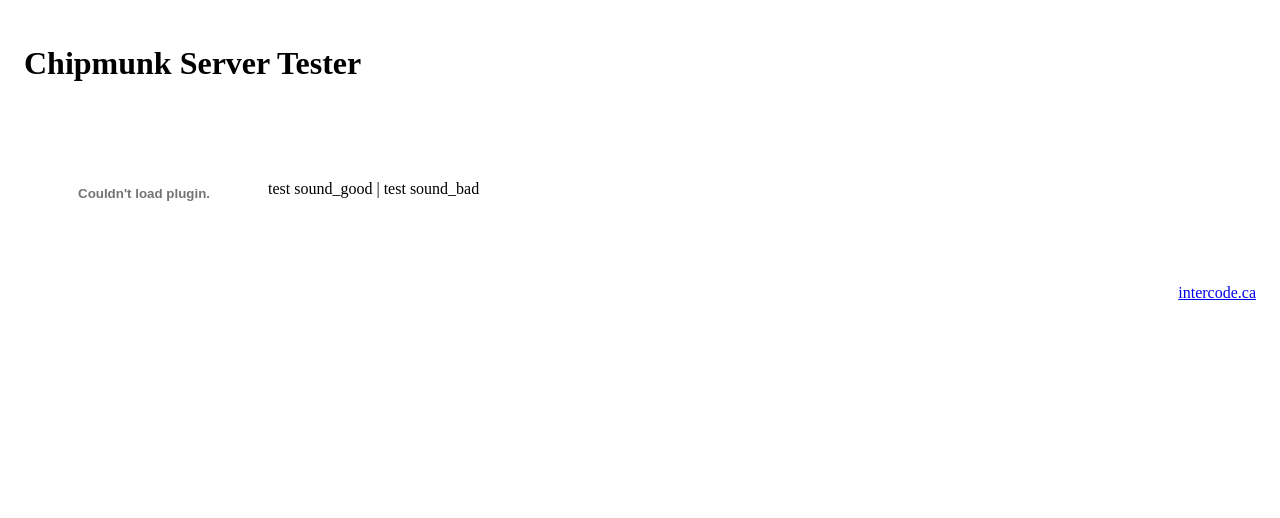
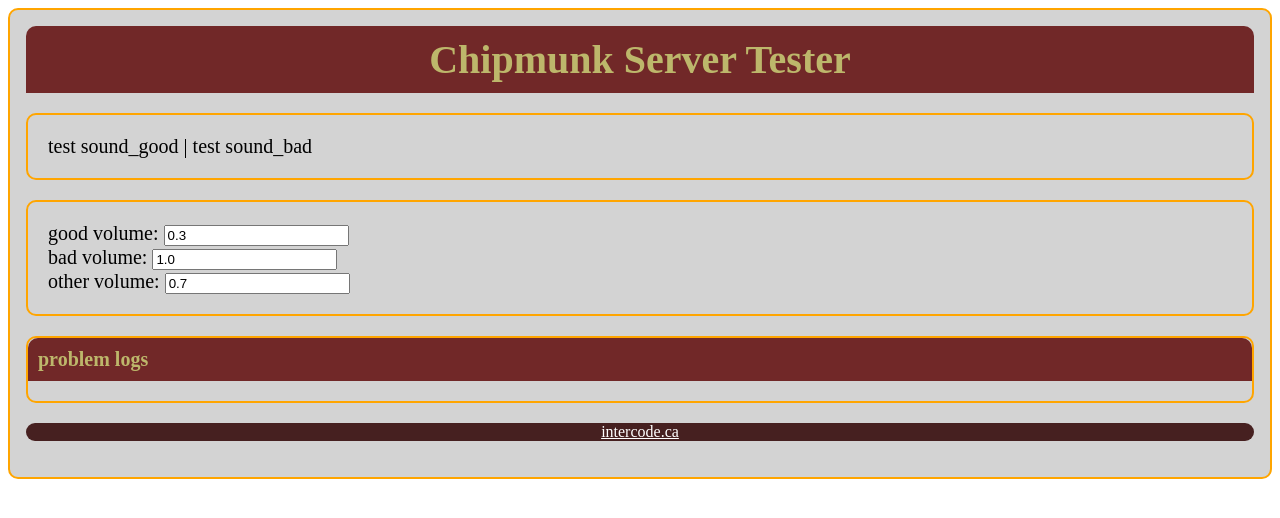
Before and after one commit to brampta/Chimpmonk-Server-Tester, a PHP site: page / in a window 1280 px wide. Shown: the top 518 px of the page. Run offline with PHP 8.4, Linux system fonts and the light colour scheme.

Commit message:
added volumes and crazy styling

```diff
--- /dev/null
+++ b/css.css
@@ -0,0 +1,55 @@
+.dashcontainer{
+    padding:16px;
+    vertical-align: top;
+    display: block;
+    border-radius: 10px;
+    background-color: lightgrey;
+    border: 2px solid orange;
+    display: block;
+    margin-bottom: 20px;
+}
+.dashtitle {
+    background-color: #712828;
+    display: block;
+    margin: 0;
+    margin-bottom: 20px;
+    font-size: 40px;
+    color: darkkhaki;
+    padding: 10px;
+    border-top-left-radius: 10px;
+    border-top-right-radius: 10px;
+    text-align: center;
+}
+.dashsubtitle {
+    font-size: 20px;
+    text-align: left;
+}
+.dashbuttons {
+    font-size: 20px;
+    border-radius: 10px;
+    background-color: lightgrey;
+    border: 2px solid orange;
+    display: block;
+    margin-bottom: 20px;
+    padding: 20px;
+}
+.dashlogs {
+    border-radius: 10px;
+    background-color: lightgrey;
+    border: 2px solid orange;
+    display: block;
+    margin-bottom: 20px;
+}
+#problogs {
+
+}
+.interfooter {
+    text-align:center;
+    border-radius: 10px;
+    background-color: #462020;
+    display: block;
+    margin-bottom: 20px;
+}
+.interfooter a {
+    color: white;
+}
--- a/index.php
+++ b/index.php
@@ -8,39 +8,45 @@ var test_DB = <?php echo $test_DB; ?>;
 var max_items_in_processlist = <?php echo $max_items_in_processlist; ?>;
 var alarm_after_how_many_bad_connections = <?php echo $alarm_after_how_many_bad_connections; ?>;
 </script>
-<script type="text/javascript" src="scripts.js"></script>
+
+
+<link rel="stylesheet" href="css.css">
 </head>
 <body>
-        <div style="padding:16px;">
+        <div class="dashcontainer">
 
 
-            <h1>Chipmunk Server Tester</h1>
-
-            <object classid="clsid:d27cdb6e-ae6d-11cf-96b8-444553540000" codebase="http://fpdownload.macromedia.com/pub/shockwave/cabs/flash/swflash.cab#version=8,0,0,0" width="240" height="180" id="simpleBroadcaster" align="middle" style="z-index:10000;">
-                <param name="allowScriptAccess" value="always" />
-
-                <param name="movie" value="server_tester.swf?v=1.04" />
-                <param name="loop" value="false" />
-                <param name="quality" value="high" />
-                <param name="bgcolor" value="#000000" />
-                <param name="allowFullScreen" value="true" />
-                <param name="wmode" value="transparent" />
-                <embed style="z-index:10000;" src="server_tester.swf?v=1.02" loop="false" quality="high" bgcolor="#000000" width="240" height="180" name="simpleBroadcaster"  align="middle" allowScriptAccess="always" type="application/x-shockwave-flash" pluginspage="http://www.macromedia.com/go/getflashplayer" allowFullScreen="true" wmode="transparent"></embed>
-            </object>
+            <h1 class="dashtitle">Chipmunk Server Tester</h1>
 
 
+            <div class="dashbuttons">
+                <a onclick="makesound('sound_good')" style="cursor:pointer;">test sound_good</a>
+                | <a onclick="makesound('sound_bad')" style="cursor:pointer;">test sound_bad</a>
+            </div>
+
+            <div class="dashbuttons">
+                good volume: <input type="number" id="vol_good" class="vol" value="0.3" step=".1" onchange=""><br>
+                bad volume: <input type="number" id="vol_bad" class="vol" value="1.0" step=".1"><br>
+                other volume: <input type="number" id="vol_other" class="vol" value="0.7" step=".1"><br>
+            </div>
+
+            <div class="dashlogs">
+                <h4 class="dashtitle dashsubtitle">problem logs</h4>
+                <div id="problogs"></div>
+            </div>
 
 
+            <div class="interfooter"><a href="http://intercode.ca/">intercode.ca</a></div>
+
+        </div>
 
 
-            <a onclick="makesound('sound_good')" style="cursor:pointer;">test sound_good</a> | <a onclick="makesound('sound_bad')" style="cursor:pointer;">test sound_bad</a>
+        <!-- jQuery -->
+        <link rel="stylesheet" href="//code.jquery.com/ui/1.13.2/themes/base/jquery-ui.css">
+        <script src="https://code.jquery.com/jquery-3.6.0.js"></script>
+        <script src="https://code.jquery.com/ui/1.13.2/jquery-ui.js"></script>
 
+        <script type="text/javascript" src="scripts.js"></script>
 
-            <div id="problogs"></div>
-
-
-            <div style="text-align:right;"><a href="http://intercode.ca/">intercode.ca</a></div>
-
-        </div>
     </body>
 	</html>
--- a/scripts.js
+++ b/scripts.js
@@ -8,19 +8,55 @@ var test_url = "xmltest.xml"; //version that tests only web server, not DB
 if(test_DB==1)
 {test_url = "xmltest.php";} //version that tests both web server and DB!
 
+var volumes = new Array();
+volumes['good'] = null;
+volumes['bad'] = null;
+volumes['other'] = null;
+function get_volumes(){
+
+	for (let key in volumes) {
+		if (volumes.hasOwnProperty(key)) {
+			//console.log(key, volumes[key]);
+			let vol_id = 'vol_' + key;
+			//console.log('vol_id',vol_id);
+			let input = document.getElementById(vol_id);
+			let value = input.value;
+			volumes[key] = value;
+		}
+	}
+}
+get_volumes();
+
+$( ".vol" ).change(function() {
+	let prefix_to_remove = 'id_';
+	let vol_name = this.id.substr(prefix_to_remove.length+1);
+	//console.log('vol_name',vol_name);
+	volumes[vol_name] = this.value;
+});
 
 function makesound(elsound)
 {
 	// var myFlashMovie = document.simpleBroadcaster;
 	// myFlashMovie.playsound_js(elsound);
 
-	console.log('elsound',elsound);
-	var prefix_to_add = 'sounds/';
-	var prefix_to_remove = 'sound_';
-	var suffix_to_add = '.mp3';
-	var sound_file_name = prefix_to_add + elsound.substr(prefix_to_remove.length) + suffix_to_add;
-	console.log('playing file',sound_file_name);
-	var audio = new Audio(sound_file_name);
+	//console.log('elsound',elsound);
+	let prefix_to_remove = 'sound_';
+	let sound_name = elsound.substr(prefix_to_remove.length);
+	let sound_volume = volumes['other'];
+	//console.log('sound_name',sound_name);
+	let sound_has_volume = volumes.hasOwnProperty(sound_name);
+	//console.log('sound_has_volume',sound_has_volume);
+	if(sound_has_volume){
+		sound_volume = volumes[sound_name];
+	}
+	//console.log('sound_volume',sound_volume);
+
+	let prefix_to_add = 'sounds/';
+	let suffix_to_add = '.mp3';
+	let sound_file_name = prefix_to_add + sound_name + suffix_to_add;
+	//console.log('playing file',sound_file_name);
+	let audio = new Audio(sound_file_name);
+	audio.volume = sound_volume;
 	audio.play();
 }
 
```
Also changed, not shown: 1 other file.
